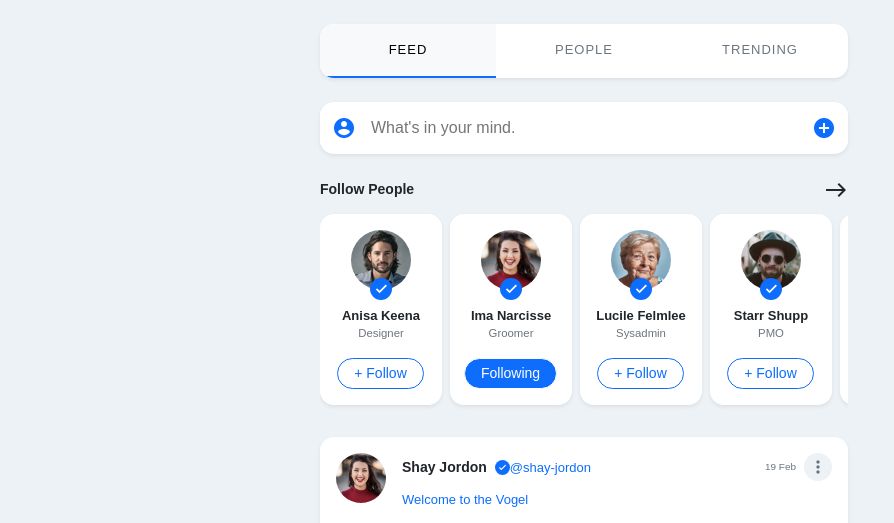
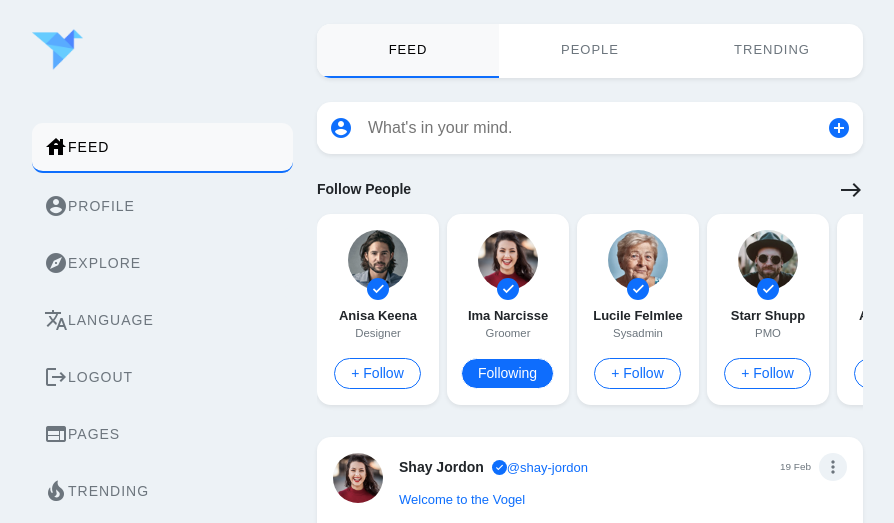
Before and after one commit to it-dude-ru/soc-net, a plain HTML site: page index.html in a window 1280 px wide. Shown: the top 523 px of the page, without its empty margins (50-944 px from the left). Drawn offline with Linux system fonts and the light colour scheme.

Commit message:
fixing bugs in progress

```diff
--- a/styles.css
+++ b/styles.css
@@ -25,7 +25,12 @@ p {
 	margin-bottom: 1rem;
 }
 
-h1, h2, h3, h4, h5, h6 {
+h1,
+h2,
+h3,
+h4,
+h5,
+h6 {
 	margin-top: 0;
 	line-height: 1.2;
 }
@@ -76,7 +81,53 @@ img {
 	padding-bottom: 1.5rem;
 }
 
-@media screen and (min-width: 1200px) {
+
+@media (min-width: 576px) {
+	.main-col {
+		flex: 0 0 auto;
+		width: 100%;
+	}
+
+	.container {
+		max-width: 540px;
+	}
+}
+
+@media (min-width: 768px) {
+	.main-col {
+		flex: 0 0 auto;
+		width: 100%;
+	}
+
+	.container {
+		max-width: 720px;
+	}
+
+	.sidebar-left {
+		flex: 0 0 auto;
+		width: 50%;
+	}
+}
+
+@media (min-width: 992px) {
+	.main-col {
+		order: 1;
+		flex: 0 0 auto;
+		width: 100%;
+	}
+
+	.container {
+		max-width: 960px;
+	}
+
+	.sidebar-left {
+		order: 2;
+		flex: 0 0 auto;
+		width: 50%;
+	}
+}
+
+@media (min-width: 1200px) {
 	.main-col {
 		order: 2;
 		flex: 0 0 auto;
@@ -86,39 +137,17 @@ img {
 	.container {
 		max-width: 1140px;
 	}
-}
 
-@media screen and (min-width: 992px) {
-	.main-col {
+	.sidebar-left {
 		order: 1;
 		flex: 0 0 auto;
-		width: 100%;
-	}
-
-	.container {
-		max-width: 960px;
+		width: 25%;
 	}
 }
 
-@media screen and (min-width: 768px) {
-	.main-col {
-		flex: 0 0 auto;
-		width: 100%;
-	}
-
+@media (min-width: 1400px) {
 	.container {
-		max-width: 720px;
-	}
-}
-
-@media screen and (min-width: 576px) {
-	.main-col {
-		flex: 0 0 auto;
-		width: 100%;
-	}
-
-	.container {
-		max-width: 540px;
+		max-width: 1320px;
 	}
 }
 
@@ -142,7 +171,7 @@ img {
 .main-col {
 	max-width: 100%;
 	padding-right: 12px;
-	padding-right: 12px;
+	padding-left: 12px;
 	margin-top: 0;
 }
 
@@ -158,7 +187,7 @@ img {
 	margin-bottom: 1.5rem;
 	padding-left: 0;
 	justify-content: center;
-	box-shadow: 0 .125rem .25rem rgba(0,0,0,.075);
+	box-shadow: 0 .125rem .25rem rgba(0, 0, 0, .075);
 	overflow: hidden;
 }
 
@@ -212,7 +241,7 @@ button {
 	padding-top: 0.5rem;
 	padding-bottom: 0.5rem;
 	margin-bottom: 1.5rem;
-	box-shadow: 0 .125rem .25rem rgba(0,0,0,.075);
+	box-shadow: 0 .125rem .25rem rgba(0, 0, 0, .075);
 	overflow: hidden;
 	position: relative;
 	display: flex;
@@ -222,7 +251,7 @@ button {
 }
 
 .input-group-text {
-	background-color:#fff;
+	background-color: #fff;
 	color: #0d6efd;
 	border: 0;
 	align-items: center;
@@ -248,10 +277,11 @@ button {
 	background-color: #fff;
 	background-clip: padding-box;
 	appearance: none;
-	transition: border-color .15s ease-in-out,box-shadow .15s ease-in-out;
+	transition: border-color .15s ease-in-out, box-shadow .15s ease-in-out;
 }
 
-.form-replay {display: block;
+.form-replay {
+	display: block;
 	width: 100%;
 	line-height: 1.5;
 	color: #212529;
@@ -277,7 +307,7 @@ button {
 	color: #212529;
 	font-weight: 700;
 	font-size: 14px;
-	font-family: gilroy,sans-serif;
+	font-family: gilroy, sans-serif;
 	margin-bottom: 0;
 }
 
@@ -300,7 +330,7 @@ button {
 	overflow: hidden;
 	margin: 0;
 	padding: 0;
-	transform: translate3d(0,0,0);
+	transform: translate3d(0, 0, 0);
 }
 
 .slick-track {
@@ -332,7 +362,7 @@ button {
 	margin-top: 0.5rem;
 	margin-bottom: 0.5rem;
 	justify-content: center;
-	box-shadow: 0 .125rem .25rem rgba(0,0,0,.075);
+	box-shadow: 0 .125rem .25rem rgba(0, 0, 0, .075);
 	border-radius: 14px;
 }
 
@@ -461,7 +491,7 @@ button {
 	background-color: #fff;
 	padding: 1rem;
 	margin-bottom: 1rem;
-	box-shadow: 0 .125rem .25rem rgba(0,0,0,.075);
+	box-shadow: 0 .125rem .25rem rgba(0, 0, 0, .075);
 }
 
 .post {
@@ -494,8 +524,8 @@ button {
 .post-autor {
 	margin-bottom: 0;
 
-	color:#212529;
-	font-family: gilroy,sans-serif;
+	color: #212529;
+	font-family: gilroy, sans-serif;
 	font-weight: 700;
 	font-size: 14px;
 }
@@ -553,7 +583,7 @@ button {
 	list-style: none;
 	background-color: #fff;
 	background-clip: padding-box;
-	border: 1px solid rgba(0,0,0,.15);
+	border: 1px solid rgba(0, 0, 0, .15);
 }
 
 .dropdown-item {
@@ -672,28 +702,6 @@ button {
 	margin-left: 0.25rem;
 }
 
-@media (min-width: 1200px) {
-	.sidebar-left {
-		order: 1;
-		flex: 0 0 auto;
-		width: 25%;
-	}
-}
-
-@media (min-width: 992px) {
-	.sidebar-left {
-		order: 2;
-		flex: 0 0 auto;
-		width: 50%;
-	}
-}
-
-@media (min-width: 768px) {
-	.sidebar-left {
-		flex: 0 0 auto;
-		width: 50%;
-	}
-}
 
 .fix-sidebar {
 	position: sticky;
@@ -725,6 +733,19 @@ button {
 	list-style: none;
 }
 
+.navbar-nav a {
+	display: flex;
+	align-items: center;
+	text-transform: uppercase;
+	font-size: 14px;
+	letter-spacing: 1px;
+	color: #6c757d;
+	padding: 12px;
+	border-radius: 11px !important;
+	background: #edf2f6;
+	margin-bottom: 9px;
+}
+
 .btn-primery {
 	display: inline-block;
 	padding: 1rem 0.75rem;
@@ -748,3 +769,9 @@ button {
 		border-color .15s ease-in-out,
 		box-shadow .15s ease-in-out;
 }
+
+.sidebar-left {
+	max-width: 100%;
+	padding-left: 12px;
+	padding-right: 12px;
+}
```
Also changed, not shown: 1 other file. Lines whose indentation alone changed are shown as unchanged.
